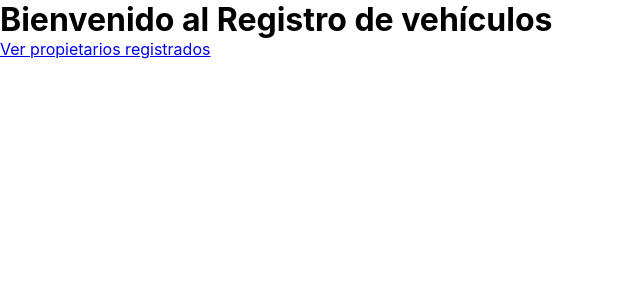
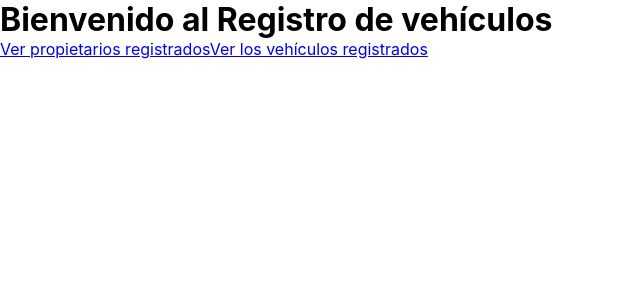
Before and after one commit to GalassoX/prueba-gateway-it, a React (Create React App) app in the folder frontend/: page / in a window 1280 px wide. Shown: the top 300 px of the page, without its empty margins (0-640 px from the left). Built offline with nearby package versions, Linux system fonts and the light colour scheme.

Commit message:
(frontend) delete: clean unused imports

```diff
--- a/frontend/src/Components/Home/Home.jsx
+++ b/frontend/src/Components/Home/Home.jsx
@@ -1,10 +1,13 @@
-import React from 'react'
 import { Link } from 'react-router-dom';
 
 const links = [
     {
         text: 'Ver propietarios registrados',
         to: '/propietarios'
+    },
+    {
+        text: 'Ver los vehículos registrados',
+        to: '/vehiculos'
     }
 ]
 
--- a/frontend/src/Components/Modal/Modal.jsx
+++ b/frontend/src/Components/Modal/Modal.jsx
@@ -1,5 +1,3 @@
-import React from 'react'
-
 import styles from './Modal.module.css';
 
 const Modal = ({ isOpen, children, style }) => {
--- a/frontend/src/Components/Owners/Owners.jsx
+++ b/frontend/src/Components/Owners/Owners.jsx
@@ -1,6 +1,3 @@
-import { useEffect, useState } from 'react'
-import { getOwners } from '../../service/owners';
-
 import OwnersTable from './OwnersTable';
 import styles from './Owners.module.css';
 import OwnersAdd from './OwnersAdd';
--- a/frontend/src/Components/Owners/OwnersAdd.jsx
+++ b/frontend/src/Components/Owners/OwnersAdd.jsx
@@ -1,10 +1,10 @@
 import { useState } from 'react'
 import Modal from '../Modal/Modal';
 import typeDocuments from '../../data/type_docs.json';
+import { createOwner } from '../../service/owners';
+import getError from '../../data/getError';
 
 import styles from './Owners.module.css';
-import { createOwner } from '../../service/owners';
-import getError from '../../data/getError';
 
 const sendCreateOwner = async (data) => {
     const response = await (await createOwner(data)).json();
```
